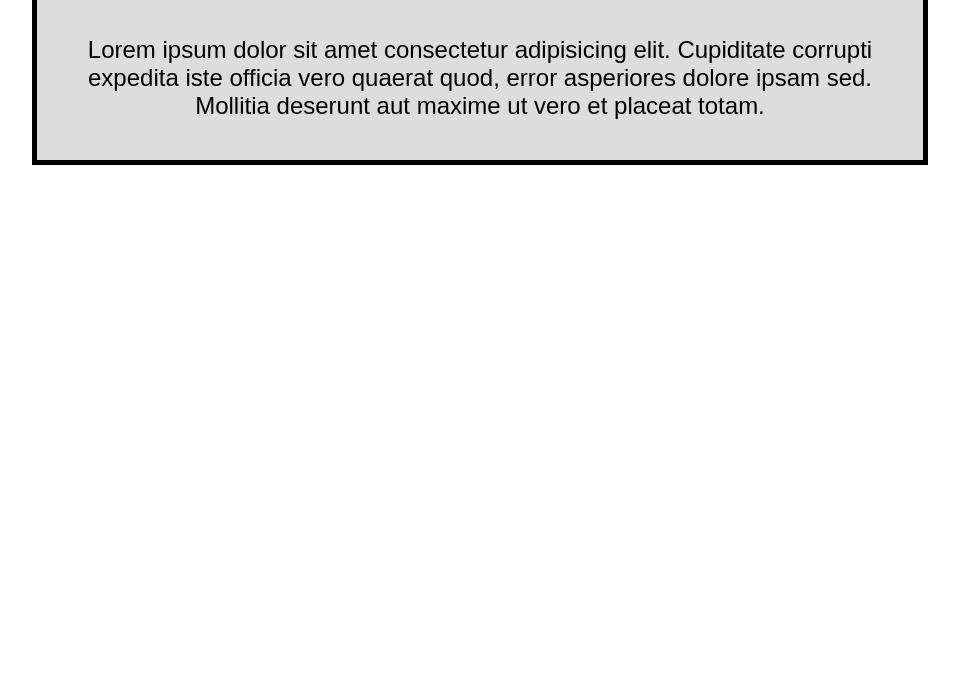
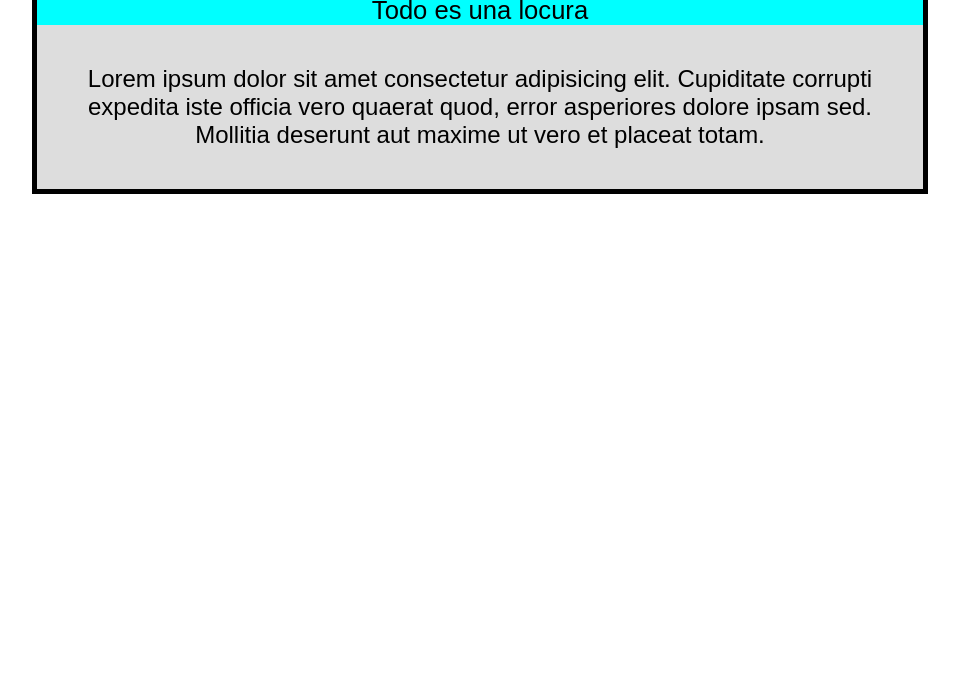
Before and after one commit to Tommyyoliver/proyecto_prueba, a plain HTML site: page index.html in a window 1280 px wide. Shown: the part 118-800 px from the top of the page, without its empty margins (160-1119 px from the left). Drawn offline with Linux system fonts and the light colour scheme.

Commit message:
Se agregó una descripcion al titulo

```diff
--- a/index.html
+++ b/index.html
@@ -10,6 +10,7 @@
 <body>
     <div>
         <h1>TITLE</h1>
+        <span>Todo es una locura</span>
         <p>Lorem ipsum dolor sit amet consectetur adipisicing elit. Cupiditate corrupti expedita iste officia vero quaerat quod, error asperiores dolore ipsam sed. Mollitia deserunt aut maxime ut vero et placeat totam.</p>
     </div>
 </body>
--- a/style.css
+++ b/style.css
@@ -16,6 +16,11 @@ h1 {
     font-weight: bold;
     background-color: #aaaaaa;
 }
+span {
+    display: block;
+    font-size: 1.6rem;
+    background-color: aqua;
+}
 p {
     padding: 40px 20px;
     font-size: 1.5rem;
```
